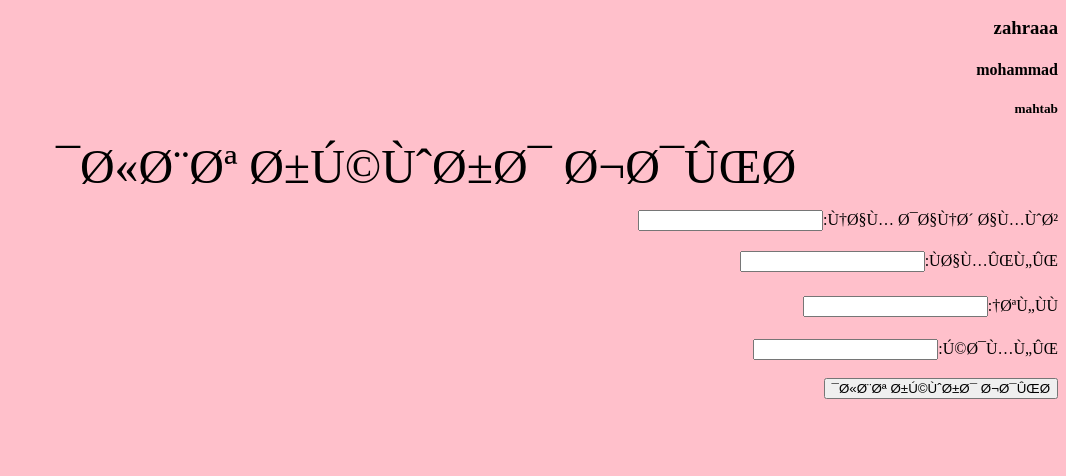
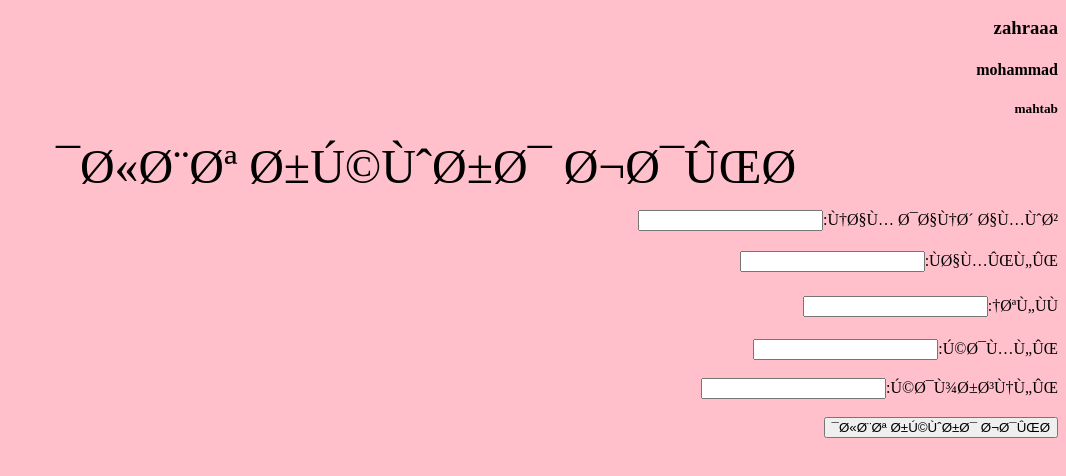
Before and after one commit to Zahraheidar/test, a plain HTML site: page index.html in a window 1280 px wide. Shown: the part 96-572 px from the top of the page, without its empty margins (214-1280 px from the left). Drawn offline with Linux system fonts and the light colour scheme.

Commit message:
change input

```diff
--- a/index.html
+++ b/index.html
@@ -14,7 +14,9 @@
 فامیلی:<input type="text" name="sfamily"/><br/><br/>
 تلفن:<input type="text" name="stel"/><br/><br/>
 کدملی:<input type="text" name="sid"/><br/><br/>
+    کدپرسنلی:<input type="text" name="sid"/><br/><br/>
 <input type="submit"  value="ثبت رکورد جدید"name="add"/>
+
 
 </form>
 </body>
```
